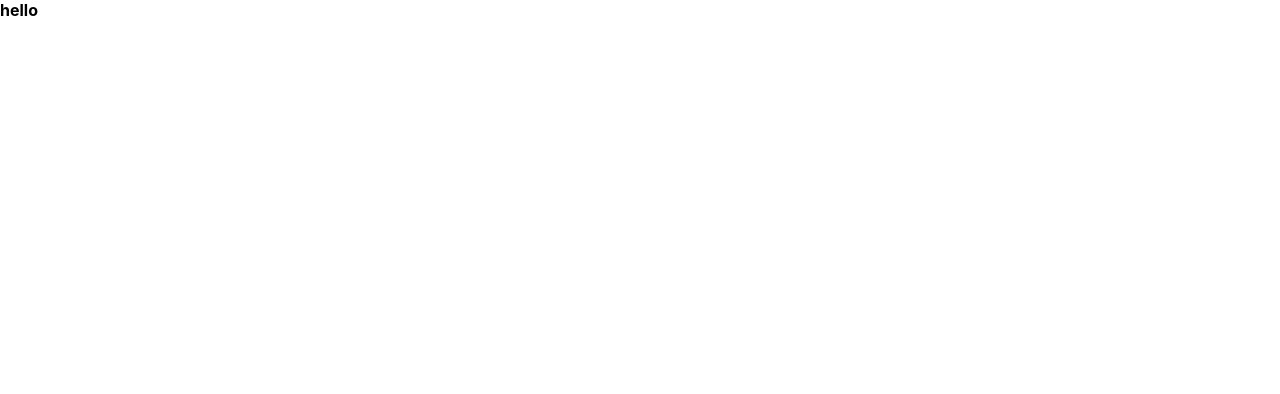
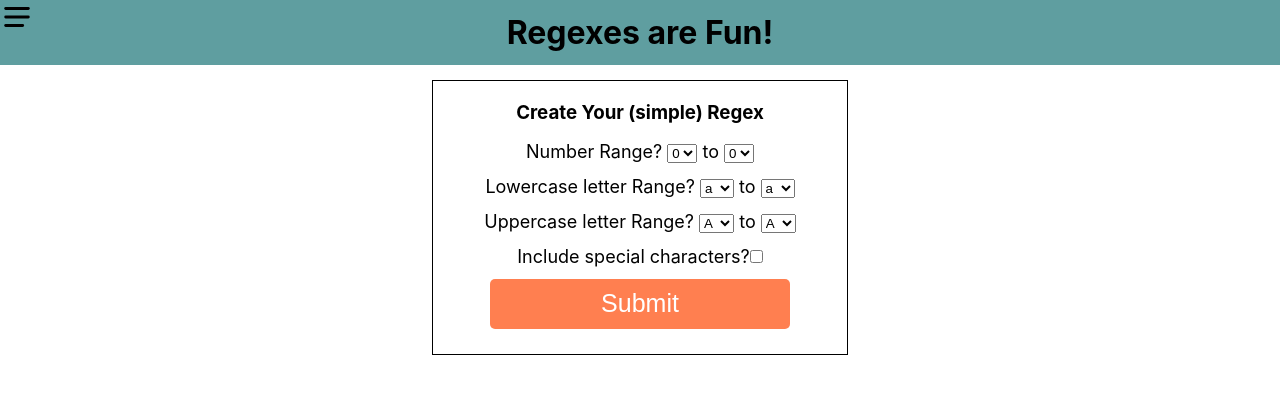
Before and after one commit to TWetmore34/regex-tutorial, a React (Create React App) app: page /maker in a window 1280 px wide. Shown: the top 394 px of the page. Built offline with nearby package versions, Linux system fonts and the light colour scheme.

Commit message:
began creating regex form

```diff
--- a/src/App.js
+++ b/src/App.js
@@ -84,7 +84,13 @@ function App() {
          }/>
         <Route
         path="/maker"
-        element={<RegexForm />}
+        element={
+          <>
+          {navBarOn ? <Navbar lessons={messages} changeIndex={changeIndex} navbar={navbar}/> : ''}
+          <Header navbar={navbar} setIndex={setIndex} />
+          <RegexForm />
+          </>
+      }
         />
       </Routes>
     </div>
--- a/src/components/Navbar.js
+++ b/src/components/Navbar.js
@@ -1,7 +1,8 @@
-import { FaTimes } from 'react-icons/fa'
+import { Link } from 'react-router-dom'
 import NavEntry from './NavEntry'
 import { useState } from 'react'
 import { IoIosArrowDropdown } from 'react-icons/io'
+
 
 const Navbar = ({ changeIndex, lessons }) => {
 
@@ -15,7 +16,7 @@ const Navbar = ({ changeIndex, lessons }) => {
       // renders nav entries based on lessons
       const lessonList = () => {
         return lessons.map(lesson => (
-          <NavEntry id={lesson.id} key={lesson.id} changeIndex={changeIndex} title={lesson.topic} />
+          <NavEntry className='navbar-entry' id={lesson.id} key={lesson.id} changeIndex={changeIndex} title={lesson.topic} />
         ))
       }
 
@@ -34,7 +35,7 @@ const Navbar = ({ changeIndex, lessons }) => {
             ) :
             null}
             <li>
-            Regex Maker (W.i.P)
+            <Link style={{color: 'black'}} to='/maker'>Regex Maker (W.i.P)</Link>
             </li>
 
         </ul>
--- a/src/components/RegexForm.js
+++ b/src/components/RegexForm.js
@@ -1,6 +1,77 @@
+import Select from "./Select"
 const RegexForm = () => {
+  // gen select els
+  const createSelectNum = () => {
+    let result = []
+    for(let i=0;i<10;i++){
+      result.push(i)
+    }
+    return result.map(num => (
+    <Select title={num} />
+    ))
+  }
+
+  // gen select els
+  const createSelectAlpha = () => {
+    let base = 'a'.charCodeAt(0)
+    let result = []
+    for(let i=0;i<26;i++){
+      result.push(String.fromCharCode(base + i))
+    }
+    return result.map(letter => <Select title={letter} />)
+  }
+
+  const createSelectAlphaUpper = () => {
+    let base = 'A'.charCodeAt(0)
+    let result = []
+    for(let i=0;i<26;i++){
+      result.push(String.fromCharCode(base + i))
+    }
+    return result.map(letter => <Select title={letter} />)
+  }
+
   return (
-    <h4>hello</h4>
+    <div className="form-container">
+    {/* add check for proper order on these on submit */}
+    <h3 className="subheader">Create Your (simple) Regex</h3>
+    <form className="form">
+      {/* num range */}
+      <label for={'numMin'}>Number Range? </label>
+      <select id={'numMin'} name={'numMin'}>
+      {createSelectNum()}
+      </select>
+      <label for={'numMax'}> to </label>
+      <select id={'numMax'} name={'numMax'}>
+      {createSelectNum()}
+      </select>
+      <br></br>
+      {/* alpha range */}
+      <label for={'alphaMin'}>Lowercase letter Range? </label>
+      <select id={'alphaMin'} name={'alphaMin'}>
+        {createSelectAlpha()}
+      </select>
+      <label for={'alphaMax'}> to </label>
+      <select id={'alphaMax'} name={'alphaMax'}>
+        {createSelectAlpha()}
+      </select>
+      <br></br>
+      {/* uppercase */}
+      <label for={'alphaMin'}>Uppercase letter Range? </label>
+      <select id={'alphaMin'} name={'alphaMin'}>
+        {createSelectAlphaUpper()}
+      </select>
+      <label for={'alphaMax'}> to </label>
+      <select id={'alphaMax'} name={'alphaMax'}>
+        {createSelectAlphaUpper()}
+      </select>
+
+      {/* spec chars */}
+      <label for={'alphaMin'}>Include special characters?</label>
+      <input type={'checkbox'}></input>
+
+      <button className="btn">Submit</button>
+    </form>
+    </div>
   )
 }
 
--- /dev/null
+++ b/src/components/Select.js
@@ -0,0 +1,7 @@
+const Select = ({ title }) => {
+  return (
+    <option value={title}>{title}</option>
+  )
+}
+
+export default Select
--- a/src/style.css
+++ b/src/style.css
@@ -84,3 +84,17 @@
     70% { width: 12%; }
     100% { width: 15%; }
 }
+
+.form-container {
+    width: 30vw;
+    margin: 15px auto;
+    border: 1px solid black;
+    padding: 15px;
+}
+
+.form {
+    margin: 10px;
+    line-height: 35px;
+    text-align: center;
+    font-size: 18px;
+}
```
